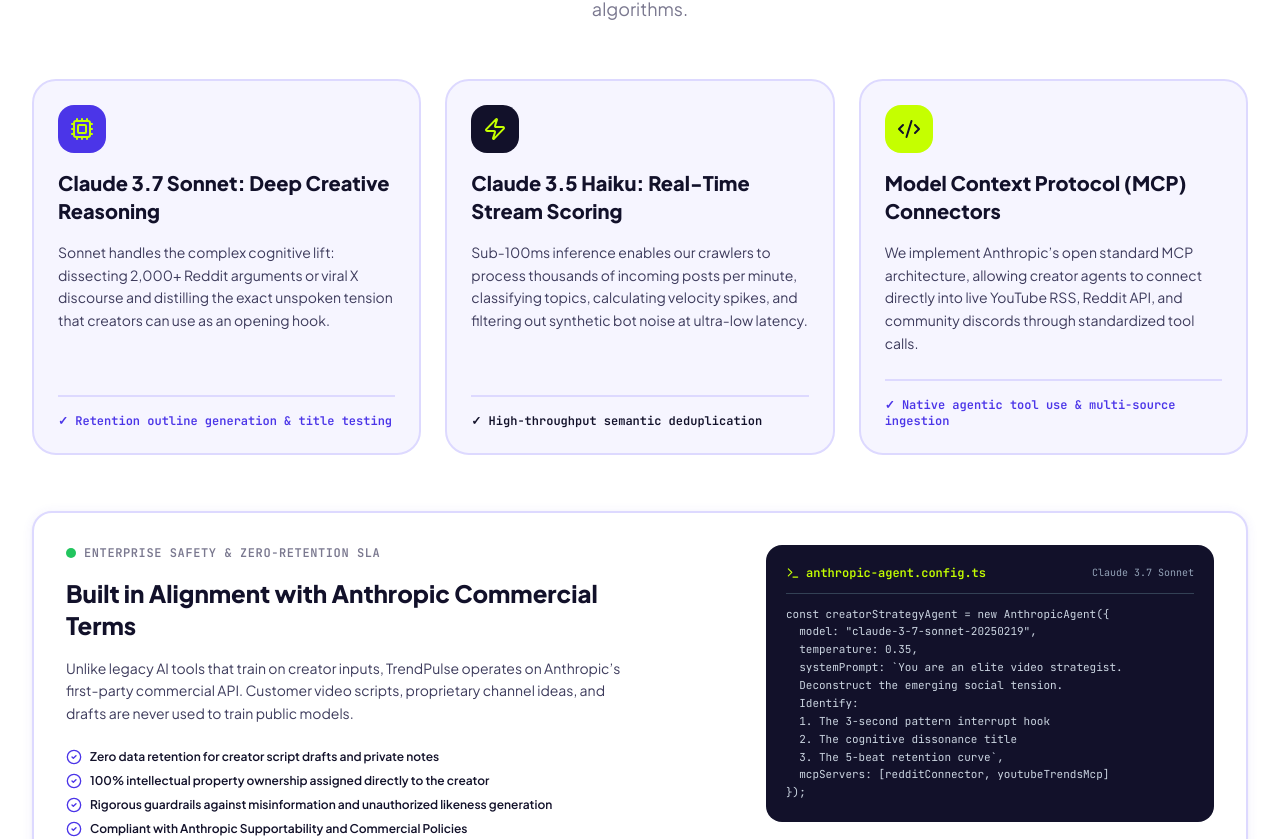
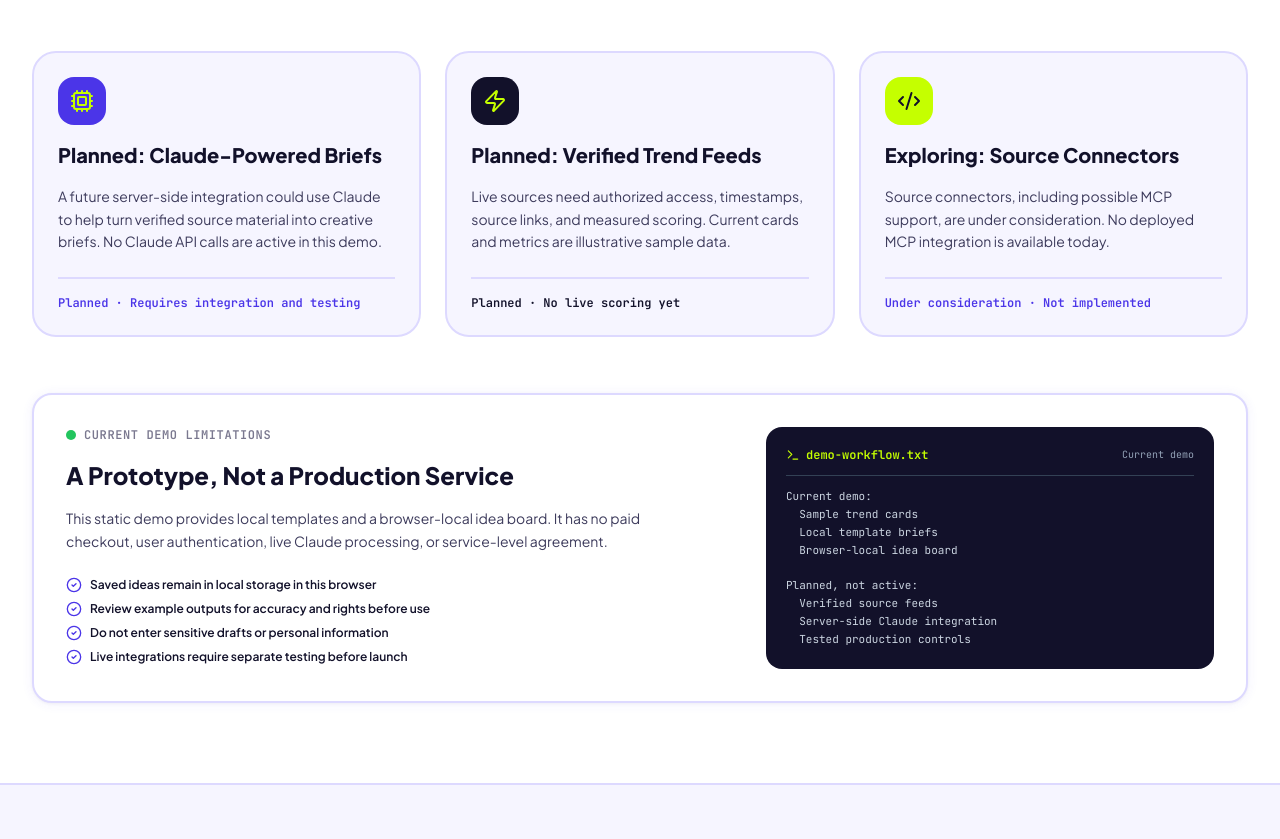
Before and after one commit to Arnavmv07/officialtrendpulse, a React (Vite) app: page / in a window 1280 px wide. Shown: the part 3693-4532 px from the top of the page. Built offline with nearby package versions, Linux system fonts and the light colour scheme; no server answers.

Commit message:
Update ClaudeArchitectureSection.jsx

```diff
--- a/src/components/ClaudeArchitectureSection.jsx
+++ b/src/components/ClaudeArchitectureSection.jsx
@@ -24,15 +24,15 @@
           <div className="inline-flex items-center gap-2 px-4 py-1.5 rounded-full text-xs font-bold mb-4"
             style={{ background: '#EEF0FF', color: '#4B35E8', border: '1.5px solid #DDD9FF' }}>
             <Sparkles className="w-3.5 h-3.5 text-brand" />
-            <span>AI-NATIVE ARCHITECTURE · BUILT ON ANTHROPIC CLAUDE</span>
+            <span>DEVELOPMENT ROADMAP · NOT LIVE</span>
           </div>
 
           <h2 className="text-3xl sm:text-4xl font-extrabold tracking-tight" style={{ color: '#12112A' }}>
-            Why We Build Exclusively on Claude
+            What Works Today, What Comes Next
           </h2>
 
           <p className="mt-3 text-base sm:text-lg leading-relaxed" style={{ color: '#7A788F' }}>
-            Content creators don't need generic AI summaries. They need psychological retention hooks, deep cultural context, and contrarian angles that survive aggressive social algorithms.
+            The current prototype uses sample data and local templates. The features below describe the roadmap, not services currently available.
           </p>
         </div>
 
@@ -48,15 +48,15 @@
                 <Cpu className="w-6 h-6" />
               </div>
               <h3 className="text-xl font-extrabold" style={{ color: '#12112A' }}>
-                Claude 3.7 Sonnet: Deep Creative Reasoning
+                Planned: Claude-Powered Briefs
               </h3>
               <p className="text-sm leading-relaxed" style={{ color: '#3D3B5C' }}>
-                Sonnet handles the complex cognitive lift: dissecting 2,000+ Reddit arguments or viral X discourse and distilling the exact unspoken tension that creators can use as an opening hook.
+                A future server-side integration could use Claude to help turn verified source material into creative briefs. No Claude API calls are active in this demo.
               </p>
             </div>
             <div className="mt-6 pt-4 border-t-2 text-xs font-mono font-bold"
               style={{ borderColor: '#DDD9FF', color: '#4B35E8' }}>
-              ✓ Retention outline generation & title testing
+              Planned · Requires integration and testing
             </div>
           </div>
 
@@ -69,15 +69,15 @@
                 <Zap className="w-6 h-6" />
               </div>
               <h3 className="text-xl font-extrabold" style={{ color: '#12112A' }}>
-                Claude 3.5 Haiku: Real-Time Stream Scoring
+                Planned: Verified Trend Feeds
               </h3>
               <p className="text-sm leading-relaxed" style={{ color: '#3D3B5C' }}>
-                Sub-100ms inference enables our crawlers to process thousands of incoming posts per minute, classifying topics, calculating velocity spikes, and filtering out synthetic bot noise at ultra-low latency.
+                Live sources need authorized access, timestamps, source links, and measured scoring. Current cards and metrics are illustrative sample data.
               </p>
             </div>
             <div className="mt-6 pt-4 border-t-2 text-xs font-mono font-bold"
               style={{ borderColor: '#DDD9FF', color: '#12112A' }}>
-              ✓ High-throughput semantic deduplication
+              Planned · No live scoring yet
             </div>
           </div>
 
@@ -90,15 +90,15 @@
                 <Code2 className="w-6 h-6" />
               </div>
               <h3 className="text-xl font-extrabold" style={{ color: '#12112A' }}>
-                Model Context Protocol (MCP) Connectors
+                Exploring: Source Connectors
               </h3>
               <p className="text-sm leading-relaxed" style={{ color: '#3D3B5C' }}>
-                We implement Anthropic’s open standard MCP architecture, allowing creator agents to connect directly into live YouTube RSS, Reddit API, and community discords through standardized tool calls.
+                Source connectors, including possible MCP support, are under consideration. No deployed MCP integration is available today.
               </p>
             </div>
             <div className="mt-6 pt-4 border-t-2 text-xs font-mono font-bold"
               style={{ borderColor: '#DDD9FF', color: '#4B35E8' }}>
-              ✓ Native agentic tool use & multi-source ingestion
+              Under consideration · Not implemented
             </div>
           </div>
 
@@ -112,22 +112,22 @@
               <div className="flex items-center gap-2">
                 <span className="w-2.5 h-2.5 rounded-full" style={{ background: '#22c55e' }}></span>
                 <span className="text-xs font-mono font-bold uppercase tracking-wider" style={{ color: '#7A788F' }}>
-                  Enterprise Safety & Zero-Retention SLA
+                  CURRENT DEMO LIMITATIONS
                 </span>
               </div>
               <h3 className="text-2xl font-extrabold" style={{ color: '#12112A' }}>
-                Built in Alignment with Anthropic Commercial Terms
+                A Prototype, Not a Production Service
               </h3>
               <p className="text-sm leading-relaxed" style={{ color: '#3D3B5C' }}>
-                Unlike legacy AI tools that train on creator inputs, TrendPulse operates on Anthropic’s first-party commercial API. Customer video scripts, proprietary channel ideas, and drafts are never used to train public models.
+                This static demo provides local templates and a browser-local idea board. It has no paid checkout, user authentication, live Claude processing, or service-level agreement.
               </p>
 
               <div className="space-y-2 pt-2">
                 {[
-                  'Zero data retention for creator script drafts and private notes',
-                  '100% intellectual property ownership assigned directly to the creator',
-                  'Rigorous guardrails against misinformation and unauthorized likeness generation',
-                  'Compliant with Anthropic Supportability and Commercial Policies'
+                  'Saved ideas remain in local storage in this browser',
+                  'Review example outputs for accuracy and rights before use',
+                  'Do not enter sensitive drafts or personal information',
+                  'Live integrations require separate testing before launch'
                 ].map((item, idx) => (
                   <div key={idx} className="flex items-center gap-2 text-xs font-semibold" style={{ color: '#12112A' }}>
                     <CheckCircle2 className="w-4 h-4 text-brand shrink-0" />
@@ -143,22 +143,20 @@
               <div className="flex items-center justify-between pb-3 border-b border-slate-700">
                 <span className="flex items-center gap-1.5 text-lime font-bold">
                   <Terminal className="w-3.5 h-3.5" />
-                  anthropic-agent.config.ts
+                  demo-workflow.txt
                 </span>
-                <span className="text-[10px] text-slate-400">Claude 3.7 Sonnet</span>
+                <span className="text-[10px] text-slate-400">Current demo</span>
               </div>
               <pre className="overflow-x-auto text-[11px] leading-relaxed text-slate-300">
-{`const creatorStrategyAgent = new AnthropicAgent({
-  model: "claude-3-7-sonnet-20250219",
-  temperature: 0.35,
-  systemPrompt: \`You are an elite video strategist.
-  Deconstruct the emerging social tension.
-  Identify:
-  1. The 3-second pattern interrupt hook
-  2. The cognitive dissonance title
-  3. The 5-beat retention curve\`,
-  mcpServers: [redditConnector, youtubeTrendsMcp]
-});`}
+{`Current demo:
+  Sample trend cards
+  Local template briefs
+  Browser-local idea board
+
+Planned, not active:
+  Verified source feeds
+  Server-side Claude integration
+  Tested production controls`}
               </pre>
             </div>
 
```
